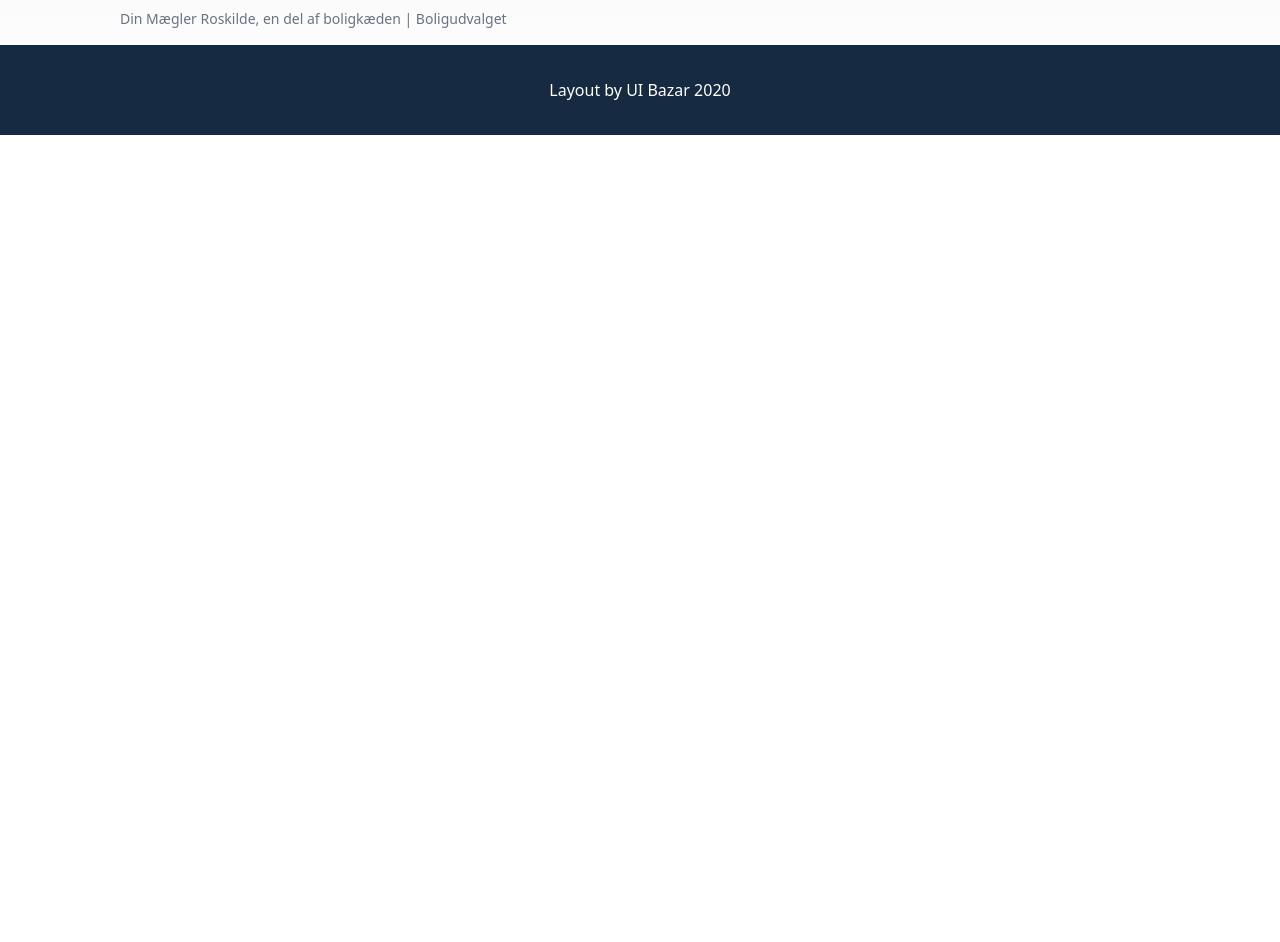
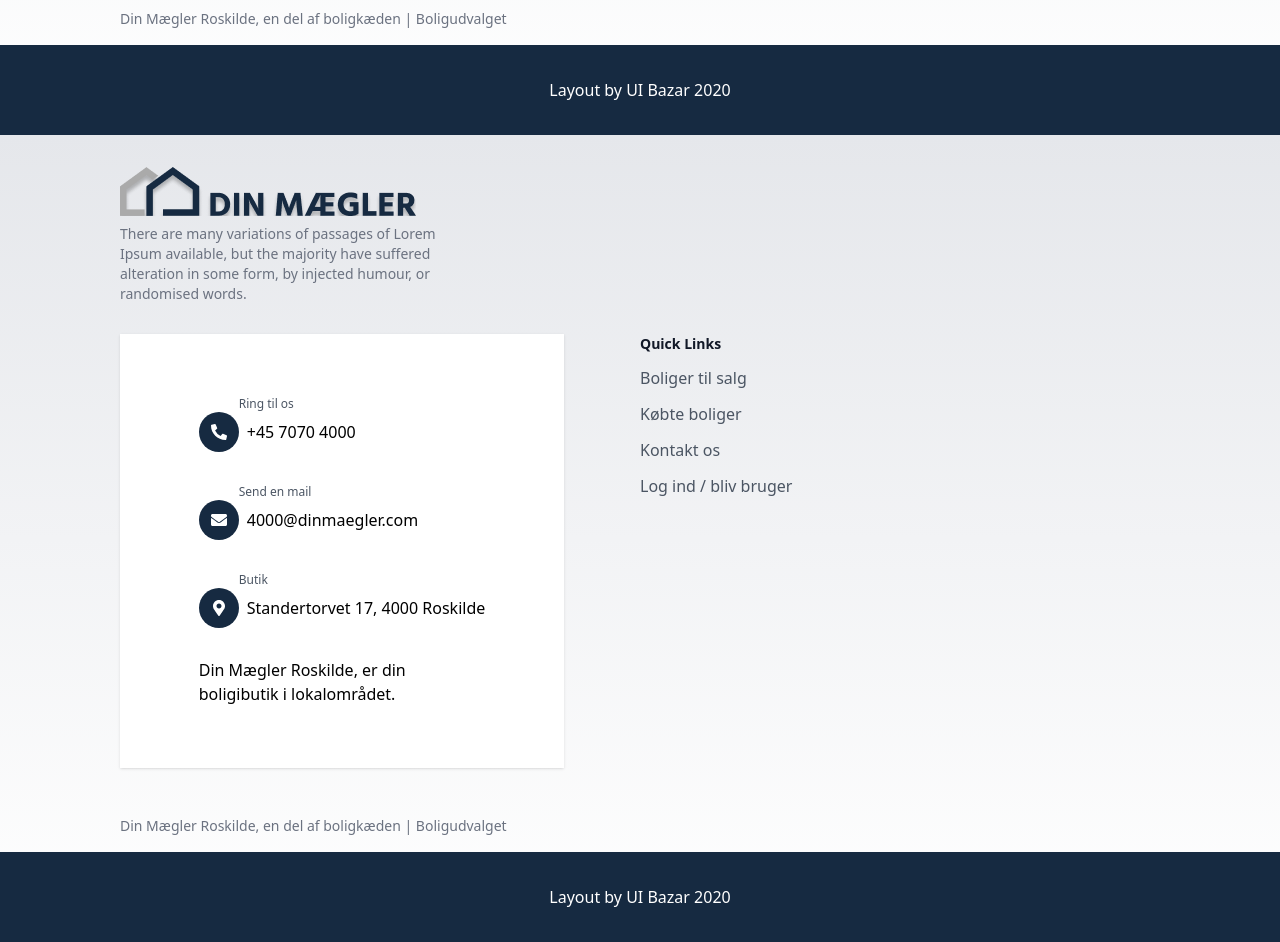
Before and after one commit to Mathiassren/maeglersite, a React (Vite) app: page / in a window 1280 px wide. Shown: the part 3000-3942 px from the top of the page. Before the commit the page ends 3135 px from the top, so only its background shows below. Built offline with nearby package versions, Linux system fonts and the light colour scheme; no server answers.

Commit message:
Root logic changed

```diff
--- a/src/App.jsx
+++ b/src/App.jsx
@@ -3,6 +3,8 @@ import { Outlet } from "react-router-dom";
 import "./Index.css";
 import Info from "./components/Info";
 import InfoNav from "./components/InfoNav";
+import Footer from "./components/Footer";
+
 function App() {
   let [darkmode, setDarkmode] = useState(false);
   return (
@@ -11,6 +13,7 @@ function App() {
         <Info />
         <InfoNav />
         <Outlet context={[darkmode, setDarkmode]} />
+        <Footer />
       </div>
     </div>
   );
--- a/src/main.jsx
+++ b/src/main.jsx
@@ -11,6 +11,7 @@ import AgentsDetailsView from "./pages/AgentsDetails.jsx";
 import SaleSite from "./pages/Salesite.jsx";
 import AgentSite from "./pages/AgentSite.jsx";
 import Contact from "./pages/Contact.jsx";
+import Fav from "./pages/Favourites.jsx";
 
 const root = createRoot(document.getElementById("root"));
 
@@ -27,6 +28,7 @@ root.render(
           <Route path="/login" element={<Login />} />
           <Route path="/agentsite" element={<AgentSite />} />
           <Route path="/contact" element={<Contact />} />
+          <Route path="/fav" element={<Fav />} />
         </Route>
       </Routes>
     </Router>
```
